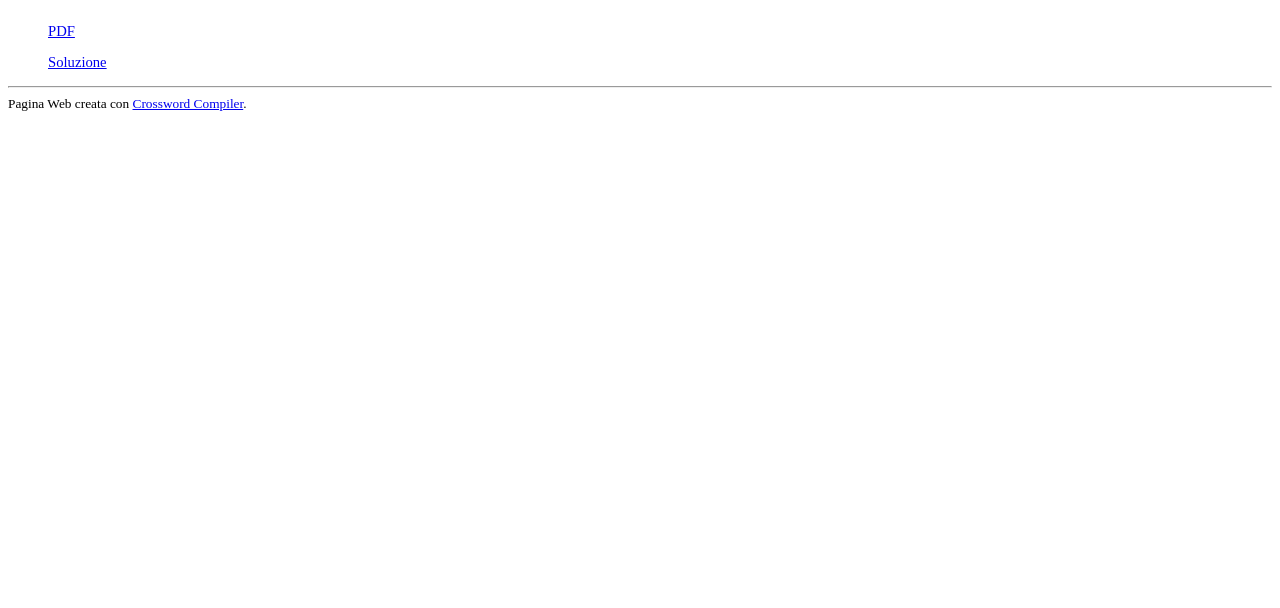
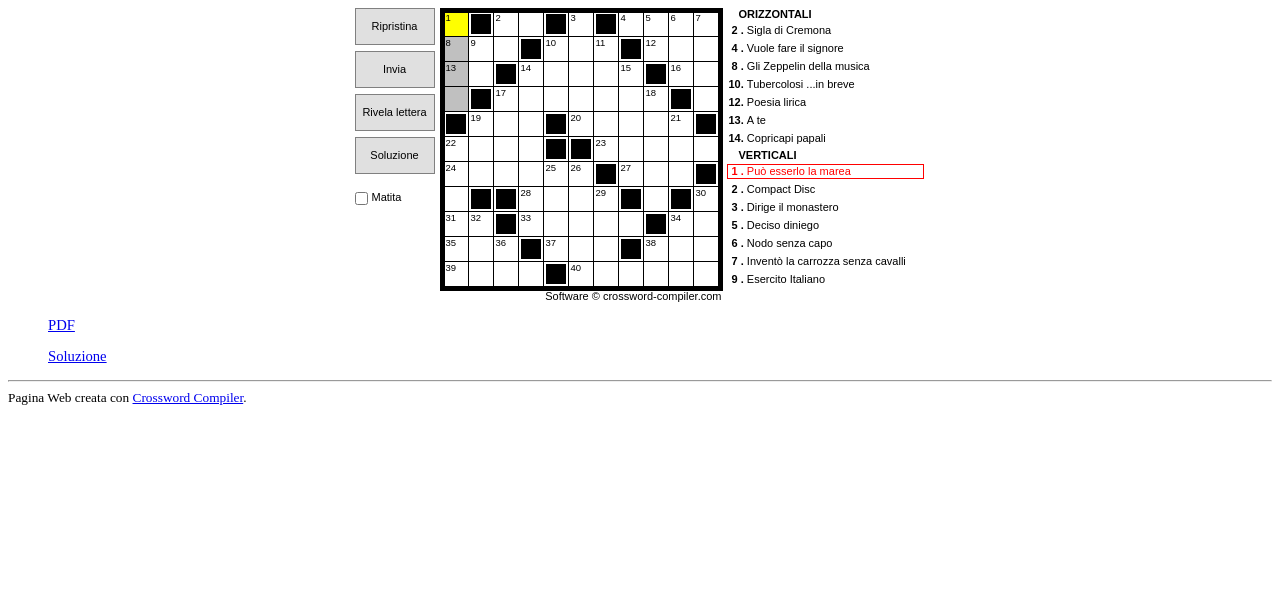
Before and after one commit to masfunaro/cruciverba-4, a plain HTML site: page index.html in a window 1280 px wide. Drawn offline with nearby package versions, Linux system fonts and the light colour scheme.

Commit message:
Update and rename Cruciverba_4.html to index.html

```diff
--- a/Cruciverba_4.html
+++ b/index.html
@@ -39,7 +39,7 @@ BODY, .Clues, .GridClues { font-size: 11pt; font-family: Times New Roman,Times;
 
         <div class="PuzContainer">
 
-    <script src="CrosswordCompilerApp/jquery.js"></script><script src="CrosswordCompilerApp/raphael.js"></script><script src="CrosswordCompilerApp/crosswordCompiler.js"></script><script src="Cruciverba_4.js"></script><script>
+    <script src="jquery.js"></script><script src="raphael.js"></script><script src="crosswordCompiler.js"></script><script src="Cruciverba_4.js"></script><script>
 $(function(){ $("#CrosswordCompilerPuz").CrosswordCompiler(CrosswordPuzzleData,null,    {SUBMITMETHOD:"POST",SUBMIT   :   "",PROGRESS :  "" } );});</script>
 <div id="CrosswordCompilerPuz"></div>
 
```
